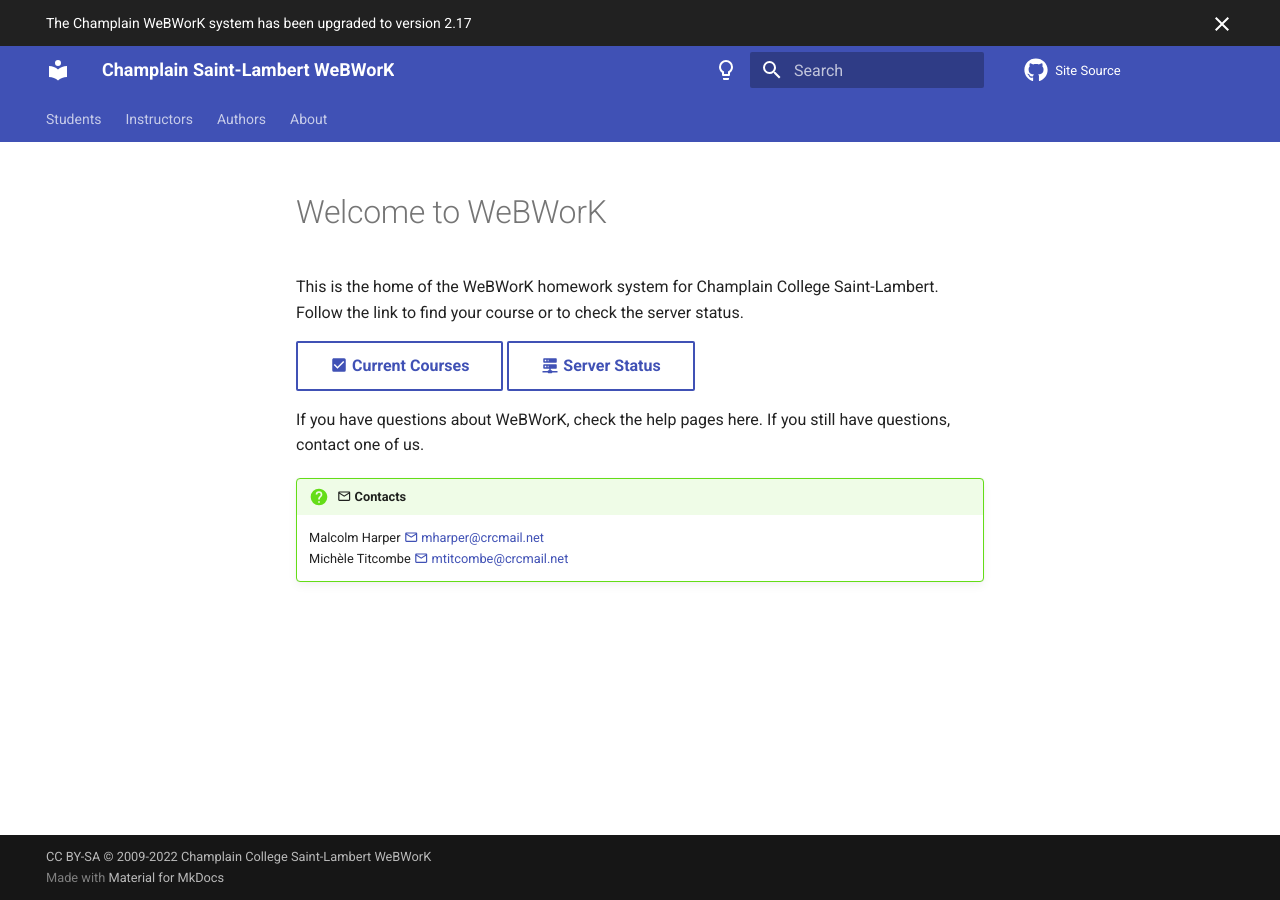
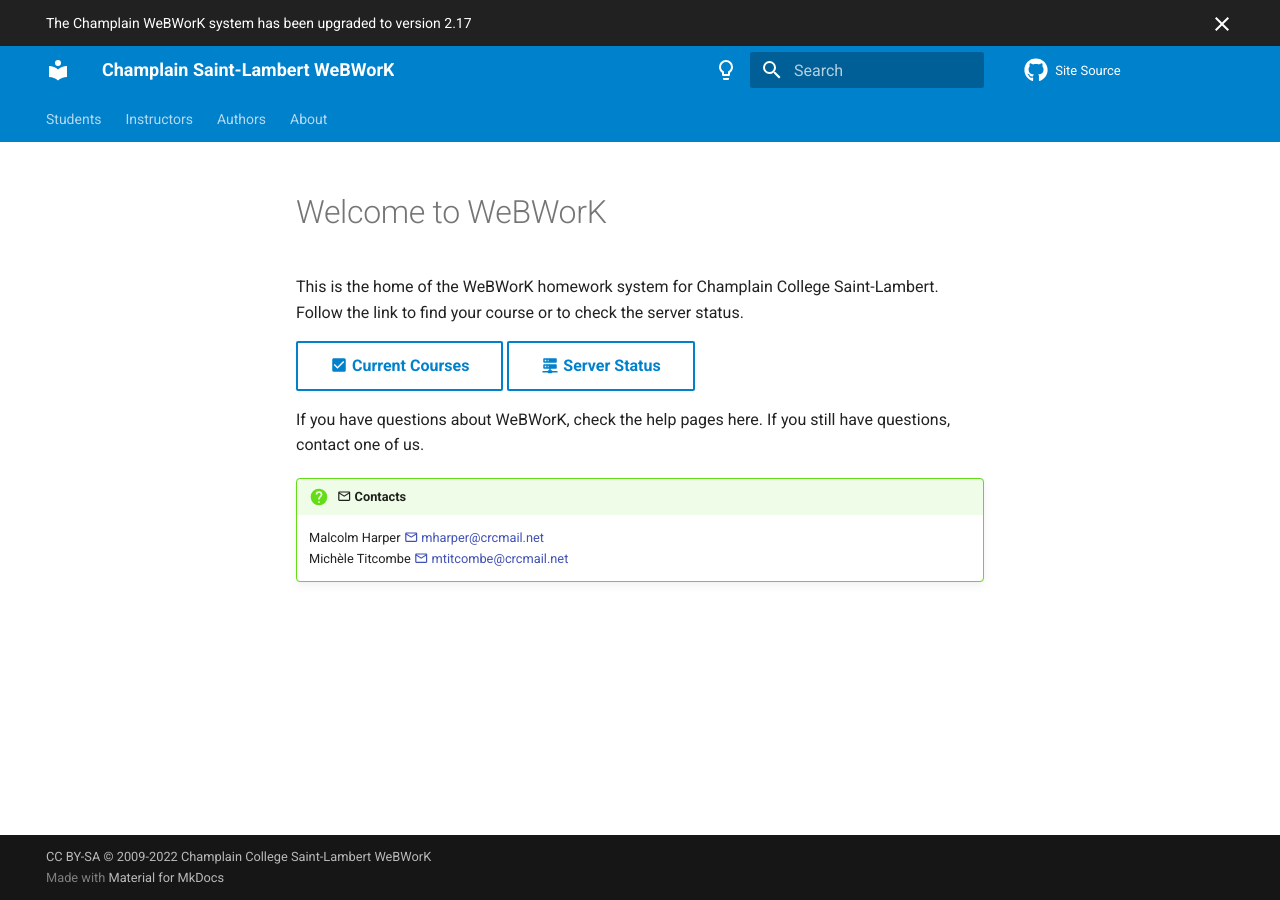
Before and after one commit to cslmath/champlainww.ca, an MkDocs documentation site: the page built from docs/index.md, in a window 1280 px wide. Built offline with MkDocs 1.6.1 and Material for MkDocs 9.7.7, drawn with Linux system fonts in a browser that asks for light colours; comment, search, counter and statistics services are not loaded.

Commit message:
Theme to Champlain colours

```diff
--- /dev/null
+++ b/docs/stylesheets/champlain.css
@@ -0,0 +1,20 @@
+/* Customize the colours to match Champlain branding */
+
+[data-md-color-scheme="champlain"] {
+    --md-primary-fg-color:                  hsl(202, 100%, 40%);
+    --md-primary-fg-color--light:           hsl(202, 100%, 60%);
+    --md-primary-fg-color--dark:            hsl(202, 85%, 20%);
+    --md-accent-fg-color:                   hsl(202, 100%, 50%);
+    --md-accent-fg-color--transparent:      hsla(202, 100%, 50%,0.1);
+    }
+
+    /* Tweak the dark mode to match */
+
+[data-md-color-scheme="slate"] {
+    --md-hue: 213;
+    --md-primary-fg-color:                  hsl(202, 95%, 35%);
+    --md-primary-fg-color--light:           hsl(202, 92%, 40%);
+    --md-primary-fg-color--dark:            hsl(202, 100%, 30%);
+    --md-accent-fg-color:                   hsl(202, 95%, 40%);
+    --md-accent-fg-color--transparent:      hsla(202, 95%, 40%, 0.1);
+ }
--- a/mkdocs.yml
+++ b/mkdocs.yml
@@ -57,7 +57,8 @@
         - announce.dismiss          # click away the announcement bar https://squidfunk.github.io/mkdocs-material/setup/setting-up-the-header/#mark-as-read
     palette:
         - media: "(prefers-color-scheme: light)"
-          scheme: default
+ #         scheme: default
+          scheme: champlain
           toggle:
               icon: material/lightbulb-outline
               name: Switch to dark mode
@@ -72,6 +73,7 @@
 extra_css:
   - stylesheets/mathjax.css
   - stylesheets/banner.css
+  - stylesheets/champlain.css
 
 extra_javascript:
     - javascripts/mathjax.js
```
Also changed, not shown: notes.md (+20 -0 lines).
